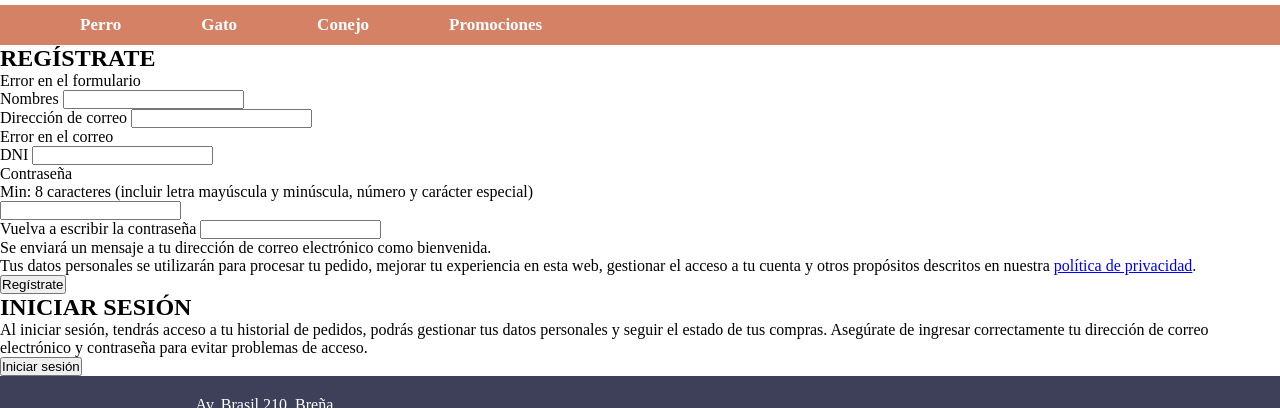
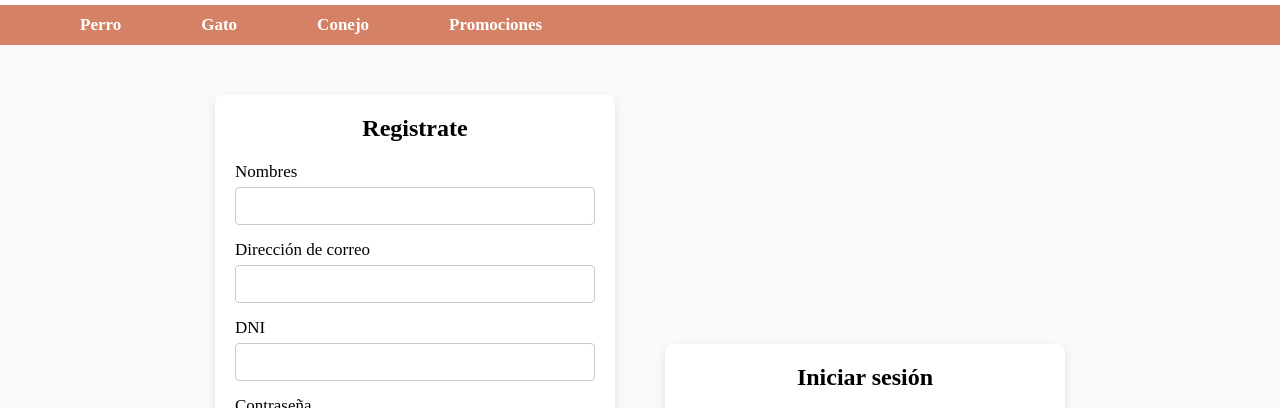
Before and after one commit to marisolkarina/Frontend-Actividad02-Grupo1, a plain HTML site: page registro.html in a window 1280 px wide. Shown: the part 134-542 px from the top of the page. Drawn offline with nearby package versions, Linux system fonts and the light colour scheme.

Commit message:
estilos en registro

```diff
--- a/registro.html
+++ b/registro.html
@@ -45,11 +45,11 @@
         </header>
 
         <!-- Contenido principal -->
-        <main>
+        <main class="main-registro">
             <div>
                 <form action="" method="">
-                    <h2>REGÍSTRATE</h2>
-                    <div>Error en el formulario</div>
+                    <h2>Registrate</h2>
+                    <!-- <div>Error en el formulario</div> -->
 
                     <div>
                         <label for="nombre">Nombres</label>
@@ -60,7 +60,7 @@
                     <div>
                         <label for="email">Dirección de correo</label>
                         <input type="email" name="email" id="email" required>
-                        <div>Error en el correo</div>
+                        <!-- <div>Error en el correo</div> -->
                     </div>
 
                     <div>
@@ -71,8 +71,8 @@
 
                     <div>
                         <label for="password">Contraseña</label>
-                        <div>Min: 8 caracteres (incluir letra mayúscula y minúscula, número y
-                            carácter especial)</div>
+                        <p>Min: 8 caracteres (incluir letra mayúscula y minúscula, número y
+                            carácter especial)</p>
                         <input type="password" name="password" id="password" minlength="6" required>
                         <small id="password-strength-text"></small>
                         <div id="password-strength-bar">
@@ -100,7 +100,7 @@
             </div>
 
             <form action="inicio-sesion.html" method="GET">
-                <h2>INICIAR SESIÓN</h2>
+                <h2>Iniciar sesión</h2>
                 <p>
                     Al iniciar sesión, tendrás acceso a tu historial de pedidos, podrás gestionar
                     tus datos personales y seguir el estado de tus compras. Asegúrate de ingresar
--- a/styles.css
+++ b/styles.css
@@ -13,6 +13,7 @@
     --black: #000;
     --white: #fff;
     --gray: #ccc8c8;
+    --bg1: #f9f9f9
 }
 
 /* ---------------------------
@@ -549,7 +550,7 @@
     text-decoration: underline;
 }
 
-/* Registro */
+/* opción de registro en la página de inicio de sesión*/
 .register-section {
     margin: 40px auto;
     max-width: 400px;
@@ -678,3 +679,117 @@
 .finalizar-pedido .form-group input {
     width: 100%;
 }
+
+/* ---------------------------
+   Estilos para REGISTRO
+--------------------------- */
+/* Estilos para la sección principal */
+.main-registro {
+    display: flex;
+    flex-direction: column;
+    align-items: center;
+    padding: 50px;
+    background-color: var(--bg1);
+}
+/* Estilos para el formulario de registro */
+.main-registro form {
+    width: 400px;
+    background-color: var(--white);
+    border-radius: 8px;
+    box-shadow: 0 4px 8px rgba(0, 0, 0, 0.1);
+    padding: 20px;
+    /* box-sizing: border-box; */
+}
+/* Encabezados */
+.main-registro form h2 {
+    text-align: center;
+    margin-bottom: 20px;
+    font-size: 24px;
+}
+/* Campos de entrada */
+.main-registro form div {
+    margin-bottom: 15px;
+}
+.main-registro form label {
+    display: block;
+    font-size: 17px;
+    margin-bottom: 5px;
+}
+.main-registro form input {
+    width: 100%;
+    padding: 10px;
+    font-size: 14px;
+    border: 1px solid var(--gray);
+    border-radius: 4px;
+    box-sizing: border-box;
+}
+/* Indicador de contraseña */
+.main-registro form small {
+    color: #999;
+}
+#password-strength-bar {
+    height: 5px;
+    background-color: var(--btn);
+    margin-top: 5px;
+    border-radius: 4px;
+    overflow: hidden;
+}
+
+/* Botones */
+.main-registro form button {
+    width: 100%;
+    padding: 12px;
+    font-size: 16px;
+    border: none;
+    border-radius: 4px;
+    background-color: var(--btn);
+    color: var(--white);
+    cursor: pointer;
+    margin-top: 10px;
+}
+.main-registro form button:hover {
+    background-color: var(--btn-hover);
+}
+/* opcion de iniciar sesión en el registro.html*/
+.main-registro form:nth-child(2) {
+    background-color: var(--white);
+    width: 400px;
+    border-radius: 8px;
+    box-shadow: 0 4px 8px rgba(0, 0, 0, 0.1);
+    padding: 20px;
+    margin-top: 15px;
+}
+
+.main-registro form:nth-child(2) button {
+    background-color: var(--btn);
+    margin-top: 10px;
+}
+
+.main-registro form:nth-child(2) button:hover {
+    background-color: var(--btn-hover);
+}
+
+/* Texto */
+.main-registro form p {
+    font-size: 15px;
+    line-height: 1.5;
+    margin-top: 10px;
+}
+
+.main-registro form p a {
+    color: var(--primary);
+    text-decoration: none;
+}
+
+.main-registro form p a:hover {
+    text-decoration: underline;
+}
+
+@media (min-width: 768px) {
+    .main-registro {
+        flex-direction: row;
+        justify-content: center;
+        align-items: center;
+        gap: 50px;
+    }
+}
```
